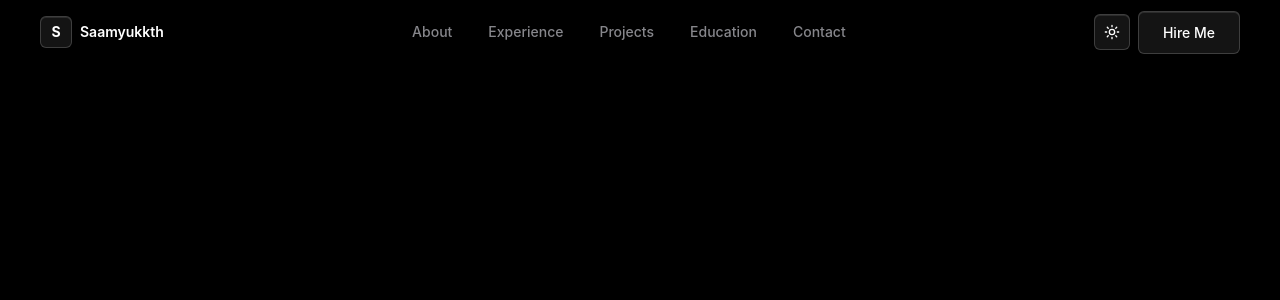
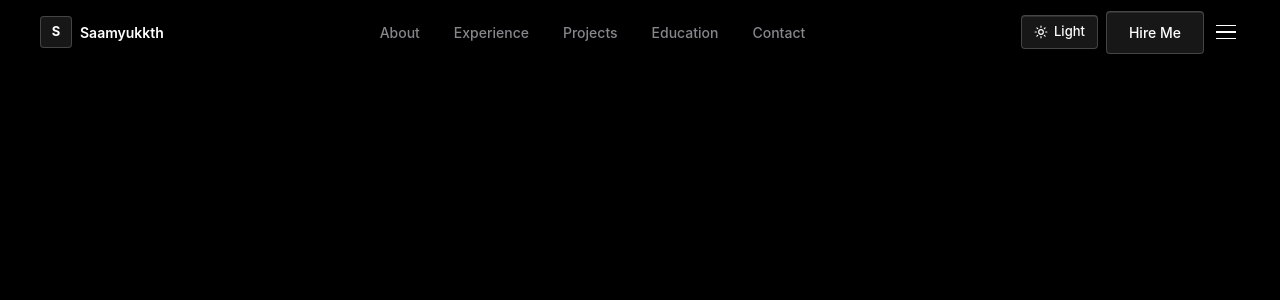
Before and after one commit to saamyukkth26/Nextjs-14-FullStack-App-project-1, a Next.js app in the folder blog_app_project_1/: page /admin in a window 1280 px wide. Shown: the top 300 px of the page. Built offline with nearby package versions, Linux system fonts and the light colour scheme.

Commit message:
updated with UI theme again

```diff
--- a/blog_app_project_1/src/app/globals.css
+++ b/blog_app_project_1/src/app/globals.css
@@ -8,23 +8,26 @@
   --bg: #000000;
   --bg-2: #0a0a0a;
   --bg-3: #111111;
-  --text: #ffffff;
-  --text-2: #86868b;
-  --text-3: #6e6e73;
+  --text-primary: #ffffff;
+  --text-secondary: #86868b;
+  --text-tertiary: #6e6e73;
   --border: rgba(255, 255, 255, 0.08);
-  --border-strong: rgba(255, 255, 255, 0.15);
-  --glass-bg: rgba(255, 255, 255, 0.04);
-  --glass-bg-hover: rgba(255, 255, 255, 0.08);
-  --glass-silver: rgba(255, 255, 255, 0.06);
-  --glass-silver-hover: rgba(255, 255, 255, 0.11);
-  --nav-bg: rgba(0, 0, 0, 0.7);
-  --card-shadow: 0 4px 24px rgba(0, 0, 0, 0.4);
-  --btn-glass: rgba(255, 255, 255, 0.08);
-  --btn-glass-border: rgba(255, 255, 255, 0.18);
-  --btn-glass-hover: rgba(255, 255, 255, 0.14);
+  --border-strong: rgba(255, 255, 255, 0.18);
+  --nav-bg: rgba(0, 0, 0, 0.75);
+  --card-bg: rgba(255, 255, 255, 0.03);
+  --card-bg-hover: rgba(255, 255, 255, 0.06);
+  --glass-silver: rgba(255, 255, 255, 0.07);
+  --glass-silver-hover: rgba(255, 255, 255, 0.12);
+  --skill-card-bg: rgba(255, 255, 255, 0.06);
+  --skill-card-border: rgba(255, 255, 255, 0.15);
+  --btn-bg: rgba(255, 255, 255, 0.09);
+  --btn-bg-hover: rgba(255, 255, 255, 0.15);
+  --btn-border: rgba(255, 255, 255, 0.2);
+  --btn-border-hover: rgba(255, 255, 255, 0.35);
   --btn-text: #ffffff;
-  --section-divider: rgba(255, 255, 255, 0.04);
-  --stat-hover: rgba(255, 255, 255, 0.05);
+  --btn-shadow: inset 0 1px 0 rgba(255,255,255,0.1), 0 2px 8px rgba(0,0,0,0.3);
+  --section-divider: rgba(255, 255, 255, 0.05);
+  --label-color: #86868b;
 }
 
 /* ── Light theme ── */
@@ -32,23 +35,26 @@
   --bg: #f5f5f7;
   --bg-2: #ffffff;
   --bg-3: #e8e8ed;
-  --text: #1d1d1f;
-  --text-2: #424245;
-  --text-3: #6e6e73;
-  --border: rgba(0, 0, 0, 0.08);
-  --border-strong: rgba(0, 0, 0, 0.15);
-  --glass-bg: rgba(255, 255, 255, 0.6);
-  --glass-bg-hover: rgba(255, 255, 255, 0.8);
-  --glass-silver: rgba(255, 255, 255, 0.7);
-  --glass-silver-hover: rgba(255, 255, 255, 0.9);
-  --nav-bg: rgba(245, 245, 247, 0.7);
-  --card-shadow: 0 4px 24px rgba(0, 0, 0, 0.08);
-  --btn-glass: rgba(0, 0, 0, 0.06);
-  --btn-glass-border: rgba(0, 0, 0, 0.15);
-  --btn-glass-hover: rgba(0, 0, 0, 0.10);
+  --text-primary: #1d1d1f;
+  --text-secondary: #424245;
+  --text-tertiary: #6e6e73;
+  --border: rgba(0, 0, 0, 0.1);
+  --border-strong: rgba(0, 0, 0, 0.22);
+  --nav-bg: rgba(245, 245, 247, 0.8);
+  --card-bg: rgba(255, 255, 255, 0.7);
+  --card-bg-hover: rgba(255, 255, 255, 0.9);
+  --glass-silver: rgba(255, 255, 255, 0.75);
+  --glass-silver-hover: rgba(255, 255, 255, 0.95);
+  --skill-card-bg: rgba(255, 255, 255, 0.75);
+  --skill-card-border: rgba(0, 0, 0, 0.12);
+  --btn-bg: rgba(0, 0, 0, 0.07);
+  --btn-bg-hover: rgba(0, 0, 0, 0.12);
+  --btn-border: rgba(0, 0, 0, 0.18);
+  --btn-border-hover: rgba(0, 0, 0, 0.32);
   --btn-text: #1d1d1f;
+  --btn-shadow: inset 0 1px 0 rgba(255,255,255,0.8), 0 2px 8px rgba(0,0,0,0.08);
   --section-divider: rgba(0, 0, 0, 0.06);
-  --stat-hover: rgba(0, 0, 0, 0.03);
+  --label-color: #424245;
 }
 
 * {
@@ -65,11 +71,11 @@ html {
 
 body {
   background: var(--bg);
-  color: var(--text);
+  color: var(--text-primary);
   font-family: -apple-system, BlinkMacSystemFont, "SF Pro Display", "SF Pro Text",
     "Helvetica Neue", Arial, sans-serif;
   overflow-x: hidden;
-  transition: background 0.4s ease, color 0.4s ease;
+  transition: background 0.35s ease, color 0.35s ease;
 }
 
 a {
@@ -77,43 +83,42 @@ a {
   color: inherit;
 }
 
-/* ── Sharp glass button utility ── */
-.btn-glass {
+/* ── Sharp glass button — the ONE button style used everywhere ── */
+.btn {
   display: inline-flex;
   align-items: center;
   justify-content: center;
   gap: 8px;
-  padding: 10px 24px;
-  border-radius: 6px;
-  border: 1px solid var(--btn-glass-border);
-  background: var(--btn-glass);
-  color: var(--btn-text);
+  padding: 10px 22px;
+  border-radius: 4px !important;
+  border: 1px solid var(--btn-border);
+  background: var(--btn-bg);
+  color: var(--btn-text) !important;
   font-size: 0.875rem;
   font-weight: 500;
-  backdrop-filter: blur(12px);
-  -webkit-backdrop-filter: blur(12px);
-  box-shadow: inset 0 1px 0 rgba(255,255,255,0.1), 0 2px 8px rgba(0,0,0,0.2);
-  transition: background 0.2s ease, border-color 0.2s ease, box-shadow 0.2s ease, transform 0.15s ease;
+  backdrop-filter: blur(16px);
+  -webkit-backdrop-filter: blur(16px);
+  box-shadow: var(--btn-shadow);
+  transition: background 0.18s ease, border-color 0.18s ease, box-shadow 0.18s ease, transform 0.15s ease;
   cursor: pointer;
   white-space: nowrap;
+  text-decoration: none !important;
 }
-.btn-glass:hover {
-  background: var(--btn-glass-hover);
-  border-color: var(--border-strong);
-  box-shadow: inset 0 1px 0 rgba(255,255,255,0.15), 0 4px 16px rgba(0,0,0,0.25);
+.btn:hover {
+  background: var(--btn-bg-hover);
+  border-color: var(--btn-border-hover);
   transform: translateY(-1px);
 }
-.btn-glass:active {
-  transform: translateY(0);
+.btn:active {
+  transform: translateY(0px);
 }
 
 /* ── Custom scrollbar ── */
-::-webkit-scrollbar { width: 6px; }
+::-webkit-scrollbar { width: 5px; }
 ::-webkit-scrollbar-track { background: transparent; }
-::-webkit-scrollbar-thumb { background: var(--border-strong); border-radius: 3px; }
-::-webkit-scrollbar-thumb:hover { background: rgba(255,255,255,0.25); }
+::-webkit-scrollbar-thumb { background: var(--border-strong); border-radius: 2px; }
 
-::selection { background: rgba(120,120,128,0.3); color: var(--text); }
+::selection { background: rgba(120,120,128,0.25); color: var(--text-primary); }
 
 section + section { border-top: 1px solid var(--section-divider); }
 
--- a/blog_app_project_1/src/components/About/About.tsx
+++ b/blog_app_project_1/src/components/About/About.tsx
@@ -51,15 +51,15 @@ export function About() {
               From engineering RAG-based conversational AI systems to building multi-agent orchestration platforms, I thrive in the space where cutting-edge research meets production engineering. Currently at <span className="text-white font-medium">Prodapt</span>, delivering AI-powered solutions at enterprise scale.
             </p>
             <div className="flex flex-wrap gap-3">
-              <a href={personalInfo.linkedin} target="_blank" rel="noopener noreferrer" className="btn-glass" style={{ borderRadius: "6px" }}>
+              <a href={personalInfo.linkedin} target="_blank" rel="noopener noreferrer" className="btn">
                 <svg width="15" height="15" viewBox="0 0 24 24" fill="currentColor"><path d="M20.447 20.452h-3.554v-5.569c0-1.328-.027-3.037-1.852-3.037-1.853 0-2.136 1.445-2.136 2.939v5.667H9.351V9h3.414v1.561h.046c.477-.9 1.637-1.85 3.37-1.85 3.601 0 4.267 2.37 4.267 5.455v6.286zM5.337 7.433c-1.144 0-2.063-.926-2.063-2.065 0-1.138.92-2.063 2.063-2.063 1.14 0 2.064.925 2.064 2.063 0 1.139-.925 2.065-2.064 2.065zm1.782 13.019H3.555V9h3.564v11.452zM22.225 0H1.771C.792 0 0 .774 0 1.729v20.542C0 23.227.792 24 1.771 24h20.451C23.2 24 24 23.227 24 22.271V1.729C24 .774 23.2 0 22.222 0h.003z" /></svg>
                 LinkedIn
               </a>
-              <a href={personalInfo.github} target="_blank" rel="noopener noreferrer" className="btn-glass" style={{ borderRadius: "6px" }}>
+              <a href={personalInfo.github} target="_blank" rel="noopener noreferrer" className="btn">
                 <svg width="15" height="15" viewBox="0 0 24 24" fill="currentColor"><path d="M12 0C5.374 0 0 5.373 0 12c0 5.302 3.438 9.8 8.207 11.387.599.111.793-.261.793-.577v-2.234c-3.338.726-4.033-1.416-4.033-1.416-.546-1.387-1.333-1.756-1.333-1.756-1.089-.745.083-.729.083-.729 1.205.084 1.839 1.237 1.839 1.237 1.07 1.834 2.807 1.304 3.492.997.107-.775.418-1.305.762-1.604-2.665-.305-5.467-1.334-5.467-5.931 0-1.311.469-2.381 1.236-3.221-.124-.303-.535-1.524.117-3.176 0 0 1.008-.322 3.301 1.23A11.509 11.509 0 0 1 12 5.803c1.02.005 2.047.138 3.006.404 2.291-1.552 3.297-1.23 3.297-1.23.653 1.653.242 2.874.118 3.176.77.84 1.235 1.911 1.235 3.221 0 4.609-2.807 5.624-5.479 5.921.43.372.823 1.102.823 2.222v3.293c0 .319.192.694.801.576C20.566 21.797 24 17.3 24 12c0-6.627-5.373-12-12-12z" /></svg>
                 GitHub
               </a>
-              <a href={`mailto:${personalInfo.email}`} className="btn-glass" style={{ borderRadius: "6px" }}>
+              <a href={`mailto:${personalInfo.email}`} className="btn">
                 ✉ Email Me
               </a>
             </div>
--- a/blog_app_project_1/src/components/Hero/Hero.tsx
+++ b/blog_app_project_1/src/components/Hero/Hero.tsx
@@ -118,7 +118,8 @@ export function Hero() {
             initial={{ opacity: 0, y: 20 }}
             animate={{ opacity: 1, y: 0 }}
             transition={{ duration: 0.6, delay: 0.1 }}
-            className="inline-flex items-center gap-2 px-4 py-1.5 rounded-full border border-white/10 bg-white/5 backdrop-blur-sm mb-8 text-sm text-text-secondary"
+            className="inline-flex items-center gap-2 px-4 py-1.5 border mb-8 text-sm backdrop-blur-sm"
+            style={{ borderRadius: "4px", borderColor: "var(--border-strong)", background: "var(--btn-bg)", color: "var(--text-secondary)" }}
           >
             <span className="w-2 h-2 rounded-full bg-green-400 animate-pulse" />
             Available for opportunities
@@ -151,18 +152,10 @@ export function Hero() {
             transition={{ duration: 0.7, delay: 0.6 }}
             className="flex flex-col sm:flex-row gap-3 items-center"
           >
-            <button
-              onClick={() => scrollToSection("projects")}
-              className="btn-glass px-8 py-3.5 text-base font-semibold"
-              style={{ borderRadius: "6px" }}
-            >
+            <button onClick={() => scrollToSection("projects")} className="btn" style={{ padding: "12px 32px", fontSize: "15px", fontWeight: "600" }}>
               View My Work
             </button>
-            <button
-              onClick={() => scrollToSection("contact")}
-              className="btn-glass px-8 py-3.5 text-base font-medium"
-              style={{ borderRadius: "6px" }}
-            >
+            <button onClick={() => scrollToSection("contact")} className="btn" style={{ padding: "12px 32px", fontSize: "15px" }}>
               Get in Touch
             </button>
           </motion.div>
@@ -174,23 +167,11 @@ export function Hero() {
             transition={{ duration: 0.7, delay: 0.8 }}
             className="flex gap-3 mt-10"
           >
-            <a
-              href={personalInfo.linkedin}
-              target="_blank"
-              rel="noopener noreferrer"
-              className="btn-glass"
-              style={{ borderRadius: "6px" }}
-            >
+            <a href={personalInfo.linkedin} target="_blank" rel="noopener noreferrer" className="btn">
               <LinkedInIcon />
               LinkedIn
             </a>
-            <a
-              href={personalInfo.github}
-              target="_blank"
-              rel="noopener noreferrer"
-              className="btn-glass"
-              style={{ borderRadius: "6px" }}
-            >
+            <a href={personalInfo.github} target="_blank" rel="noopener noreferrer" className="btn">
               <GitHubIcon />
               GitHub
             </a>
--- a/blog_app_project_1/src/components/navbar/Navbar.tsx
+++ b/blog_app_project_1/src/components/navbar/Navbar.tsx
@@ -12,23 +12,6 @@ const NAV_LINKS = [
   { label: "Education", href: "#education" },
   { label: "Contact", href: "#contact" },
 ];
-
-function SunIcon() {
-  return (
-    <svg width="16" height="16" viewBox="0 0 24 24" fill="none" stroke="currentColor" strokeWidth="2" strokeLinecap="round" strokeLinejoin="round">
-      <circle cx="12" cy="12" r="4" />
-      <path d="M12 2v2M12 20v2M4.93 4.93l1.41 1.41M17.66 17.66l1.41 1.41M2 12h2M20 12h2M6.34 17.66l-1.41 1.41M19.07 4.93l-1.41 1.41" />
-    </svg>
-  );
-}
-
-function MoonIcon() {
-  return (
-    <svg width="16" height="16" viewBox="0 0 24 24" fill="none" stroke="currentColor" strokeWidth="2" strokeLinecap="round" strokeLinejoin="round">
-      <path d="M21 12.79A9 9 0 1 1 11.21 3 7 7 0 0 0 21 12.79z" />
-    </svg>
-  );
-}
 
 const Navbar = () => {
   const [scrolled, setScrolled] = useState(false);
@@ -63,103 +46,141 @@ const Navbar = () => {
         initial={{ y: -80, opacity: 0 }}
         animate={{ y: 0, opacity: 1 }}
         transition={{ duration: 0.6, ease: [0.25, 0.46, 0.45, 0.94] }}
-        className="fixed top-0 left-0 right-0 z-50 transition-all duration-500"
         style={{
+          position: "fixed",
+          top: 0, left: 0, right: 0,
+          zIndex: 50,
           background: scrolled ? "var(--nav-bg)" : "transparent",
           backdropFilter: scrolled ? "blur(20px)" : "none",
           WebkitBackdropFilter: scrolled ? "blur(20px)" : "none",
           borderBottom: scrolled ? "1px solid var(--border)" : "none",
+          transition: "background 0.4s ease, border-color 0.4s ease",
         }}
       >
-        <div className="max-w-7xl mx-auto px-6 lg:px-10">
-          <div className="flex items-center justify-between h-16">
+        <div style={{ maxWidth: "1280px", margin: "0 auto", padding: "0 40px" }}>
+          <div style={{ display: "flex", alignItems: "center", justifyContent: "space-between", height: "64px" }}>
 
             {/* Logo */}
-            <button onClick={() => scrollTo("#hero")} className="group flex items-center gap-2">
-              <div
-                className="w-8 h-8 rounded-md flex items-center justify-center font-bold text-sm transition-all duration-200"
-                style={{
-                  background: "var(--btn-glass)",
-                  border: "1px solid var(--btn-glass-border)",
-                  color: "var(--text)",
-                  boxShadow: "inset 0 1px 0 rgba(255,255,255,0.1)",
-                }}
-              >
+            <button onClick={() => scrollTo("#hero")} style={{ display: "flex", alignItems: "center", gap: "8px", background: "none", border: "none", cursor: "pointer" }}>
+              <div style={{
+                width: "32px", height: "32px", borderRadius: "4px",
+                background: "var(--btn-bg)", border: "1px solid var(--btn-border)",
+                display: "flex", alignItems: "center", justifyContent: "center",
+                fontWeight: "700", fontSize: "13px", color: "var(--text-primary)",
+              }}>
                 S
               </div>
-              <span className="font-semibold text-sm hidden sm:block" style={{ color: "var(--text)" }}>
+              <span style={{ fontWeight: "600", fontSize: "14px", color: "var(--text-primary)" }}>
                 Saamyukkth
               </span>
             </button>
 
             {/* Desktop nav links */}
-            <div className="hidden md:flex items-center gap-1">
+            <div style={{ display: "flex", alignItems: "center", gap: "4px" }} className="hidden md:flex">
               {NAV_LINKS.map((link) => {
                 const isActive = activeSection === link.href.replace("#", "");
                 return (
                   <button
                     key={link.href}
                     onClick={() => scrollTo(link.href)}
-                    className="relative px-4 py-2 text-sm font-medium rounded-sm transition-all duration-200"
-                    style={{ color: isActive ? "var(--text)" : "var(--text-2)" }}
+                    style={{
+                      position: "relative",
+                      padding: "6px 14px",
+                      borderRadius: "4px",
+                      border: isActive ? "1px solid var(--border-strong)" : "1px solid transparent",
+                      background: isActive ? "var(--btn-bg)" : "transparent",
+                      color: isActive ? "var(--text-primary)" : "var(--text-secondary)",
+                      fontSize: "14px",
+                      fontWeight: "500",
+                      cursor: "pointer",
+                      transition: "all 0.18s ease",
+                    }}
+                    onMouseEnter={(e) => {
+                      if (!isActive) {
+                        e.currentTarget.style.background = "var(--btn-bg)";
+                        e.currentTarget.style.color = "var(--text-primary)";
+                      }
+                    }}
+                    onMouseLeave={(e) => {
+                      if (!isActive) {
+                        e.currentTarget.style.background = "transparent";
+                        e.currentTarget.style.color = "var(--text-secondary)";
+                      }
+                    }}
                   >
-                    {isActive && (
-                      <motion.div
-                        layoutId="nav-active"
-                        className="absolute inset-0 rounded-sm"
-                        style={{ background: "var(--btn-glass)", border: "1px solid var(--border)" }}
-                        transition={{ type: "spring", stiffness: 380, damping: 30 }}
-                      />
-                    )}
-                    <span className="relative z-10">{link.label}</span>
+                    {link.label}
                   </button>
                 );
               })}
             </div>
 
-            {/* Right side: theme toggle + hire me */}
-            <div className="hidden md:flex items-center gap-2">
-              {/* Theme toggle */}
+            {/* Right: theme toggle + hire me */}
+            <div style={{ display: "flex", alignItems: "center", gap: "8px" }}>
+              {/* Theme toggle with label */}
               <button
                 onClick={toggle}
                 aria-label="Toggle theme"
-                className="btn-glass w-9 h-9 !p-0 flex items-center justify-center rounded-md"
-                style={{ borderRadius: "6px" }}
+                style={{
+                  display: "flex", alignItems: "center", gap: "6px",
+                  padding: "6px 12px", borderRadius: "4px",
+                  border: "1px solid var(--btn-border)",
+                  background: "var(--btn-bg)",
+                  color: "var(--text-primary)",
+                  fontSize: "13px", fontWeight: "500",
+                  cursor: "pointer", backdropFilter: "blur(12px)",
+                  transition: "all 0.18s ease",
+                  boxShadow: "var(--btn-shadow)",
+                }}
+                onMouseEnter={(e) => {
+                  e.currentTarget.style.background = "var(--btn-bg-hover)";
+                  e.currentTarget.style.borderColor = "var(--btn-border-hover)";
+                }}
+                onMouseLeave={(e) => {
+                  e.currentTarget.style.background = "var(--btn-bg)";
+                  e.currentTarget.style.borderColor = "var(--btn-border)";
+                }}
               >
                 <motion.span
                   key={theme}
-                  initial={{ opacity: 0, rotate: -30 }}
-                  animate={{ opacity: 1, rotate: 0 }}
+                  initial={{ opacity: 0, scale: 0.7 }}
+                  animate={{ opacity: 1, scale: 1 }}
                   transition={{ duration: 0.2 }}
+                  style={{ display: "flex", alignItems: "center" }}
                 >
-                  {theme === "dark" ? <SunIcon /> : <MoonIcon />}
+                  {theme === "dark" ? (
+                    <svg width="14" height="14" viewBox="0 0 24 24" fill="none" stroke="currentColor" strokeWidth="2" strokeLinecap="round" strokeLinejoin="round">
+                      <circle cx="12" cy="12" r="4" />
+                      <path d="M12 2v2M12 20v2M4.93 4.93l1.41 1.41M17.66 17.66l1.41 1.41M2 12h2M20 12h2M6.34 17.66l-1.41 1.41M19.07 4.93l-1.41 1.41" />
+                    </svg>
+                  ) : (
+                    <svg width="14" height="14" viewBox="0 0 24 24" fill="none" stroke="currentColor" strokeWidth="2" strokeLinecap="round" strokeLinejoin="round">
+                      <path d="M21 12.79A9 9 0 1 1 11.21 3 7 7 0 0 0 21 12.79z" />
+                    </svg>
+                  )}
                 </motion.span>
+                <span className="hidden sm:inline">
+                  {theme === "dark" ? "Light" : "Dark"}
+                </span>
               </button>
 
               {/* Hire Me */}
-              <a href={`mailto:${personalInfo.email}`} className="btn-glass" style={{ borderRadius: "6px" }}>
+              <a
+                href={`mailto:${personalInfo.email}`}
+                className="btn hidden md:inline-flex"
+              >
                 Hire Me
               </a>
-            </div>
 
-            {/* Mobile: theme toggle + hamburger */}
-            <div className="md:hidden flex items-center gap-2">
-              <button
-                onClick={toggle}
-                aria-label="Toggle theme"
-                className="btn-glass w-9 h-9 !p-0 flex items-center justify-center"
-                style={{ borderRadius: "6px" }}
-              >
-                {theme === "dark" ? <SunIcon /> : <MoonIcon />}
-              </button>
+              {/* Mobile hamburger */}
               <button
                 onClick={() => setMenuOpen((o) => !o)}
-                className="w-9 h-9 flex flex-col items-center justify-center gap-1.5"
+                className="md:hidden"
+                style={{ background: "none", border: "none", cursor: "pointer", padding: "4px", display: "flex", flexDirection: "column", gap: "5px", alignItems: "center", justifyContent: "center" }}
                 aria-label="Toggle menu"
               >
-                <motion.span animate={menuOpen ? { rotate: 45, y: 8 } : { rotate: 0, y: 0 }} className="w-5 h-px block" style={{ background: "var(--text)" }} />
-                <motion.span animate={menuOpen ? { opacity: 0 } : { opacity: 1 }} className="w-5 h-px block" style={{ background: "var(--text)" }} />
-                <motion.span animate={menuOpen ? { rotate: -45, y: -8 } : { rotate: 0, y: 0 }} className="w-5 h-px block" style={{ background: "var(--text)" }} />
+                <motion.span animate={menuOpen ? { rotate: 45, y: 7 } : { rotate: 0, y: 0 }} style={{ display: "block", width: "20px", height: "1.5px", background: "var(--text-primary)", transformOrigin: "center" }} />
+                <motion.span animate={menuOpen ? { opacity: 0 } : { opacity: 1 }} style={{ display: "block", width: "20px", height: "1.5px", background: "var(--text-primary)" }} />
+                <motion.span animate={menuOpen ? { rotate: -45, y: -7 } : { rotate: 0, y: 0 }} style={{ display: "block", width: "20px", height: "1.5px", background: "var(--text-primary)", transformOrigin: "center" }} />
               </button>
             </div>
           </div>
@@ -170,36 +191,37 @@ const Navbar = () => {
       <AnimatePresence>
         {menuOpen && (
           <motion.div
-            initial={{ opacity: 0, y: -10 }}
+            initial={{ opacity: 0, y: -8 }}
             animate={{ opacity: 1, y: 0 }}
-            exit={{ opacity: 0, y: -10 }}
-            transition={{ duration: 0.2 }}
-            className="fixed top-16 left-0 right-0 z-40 md:hidden"
+            exit={{ opacity: 0, y: -8 }}
+            transition={{ duration: 0.18 }}
             style={{
-              background: "var(--nav-bg)",
-              backdropFilter: "blur(20px)",
+              position: "fixed", top: "64px", left: 0, right: 0, zIndex: 40,
+              background: "var(--nav-bg)", backdropFilter: "blur(20px)",
               WebkitBackdropFilter: "blur(20px)",
               borderBottom: "1px solid var(--border)",
             }}
+            className="md:hidden"
           >
-            <div className="px-6 py-4 flex flex-col gap-1">
+            <div style={{ padding: "12px 24px 16px", display: "flex", flexDirection: "column", gap: "4px" }}>
               {NAV_LINKS.map((link, i) => (
                 <motion.button
                   key={link.href}
-                  initial={{ opacity: 0, x: -16 }}
+                  initial={{ opacity: 0, x: -12 }}
                   animate={{ opacity: 1, x: 0 }}
-                  transition={{ delay: i * 0.05 }}
+                  transition={{ delay: i * 0.04 }}
                   onClick={() => scrollTo(link.href)}
-                  className="text-left px-4 py-3 text-sm font-medium rounded-sm transition-colors"
-                  style={{ color: "var(--text)" }}
-                  onMouseEnter={(e) => (e.currentTarget.style.background = "var(--btn-glass)")}
-                  onMouseLeave={(e) => (e.currentTarget.style.background = "transparent")}
+                  style={{
+                    textAlign: "left", padding: "10px 14px", borderRadius: "4px",
+                    border: "none", background: "none",
+                    color: "var(--text-primary)", fontSize: "14px", fontWeight: "500", cursor: "pointer",
+                  }}
                 >
                   {link.label}
                 </motion.button>
               ))}
-              <div className="pt-3 pb-1 border-t mt-1" style={{ borderColor: "var(--border)" }}>
-                <a href={`mailto:${personalInfo.email}`} className="btn-glass w-full justify-center" style={{ borderRadius: "6px" }}>
+              <div style={{ paddingTop: "12px", marginTop: "4px", borderTop: "1px solid var(--border)" }}>
+                <a href={`mailto:${personalInfo.email}`} className="btn" style={{ width: "100%", justifyContent: "center" }}>
                   Hire Me
                 </a>
               </div>
```
Also changed, not shown: blog_app_project_1/src/components/Contact/Contact.tsx (+3 -11 lines).
